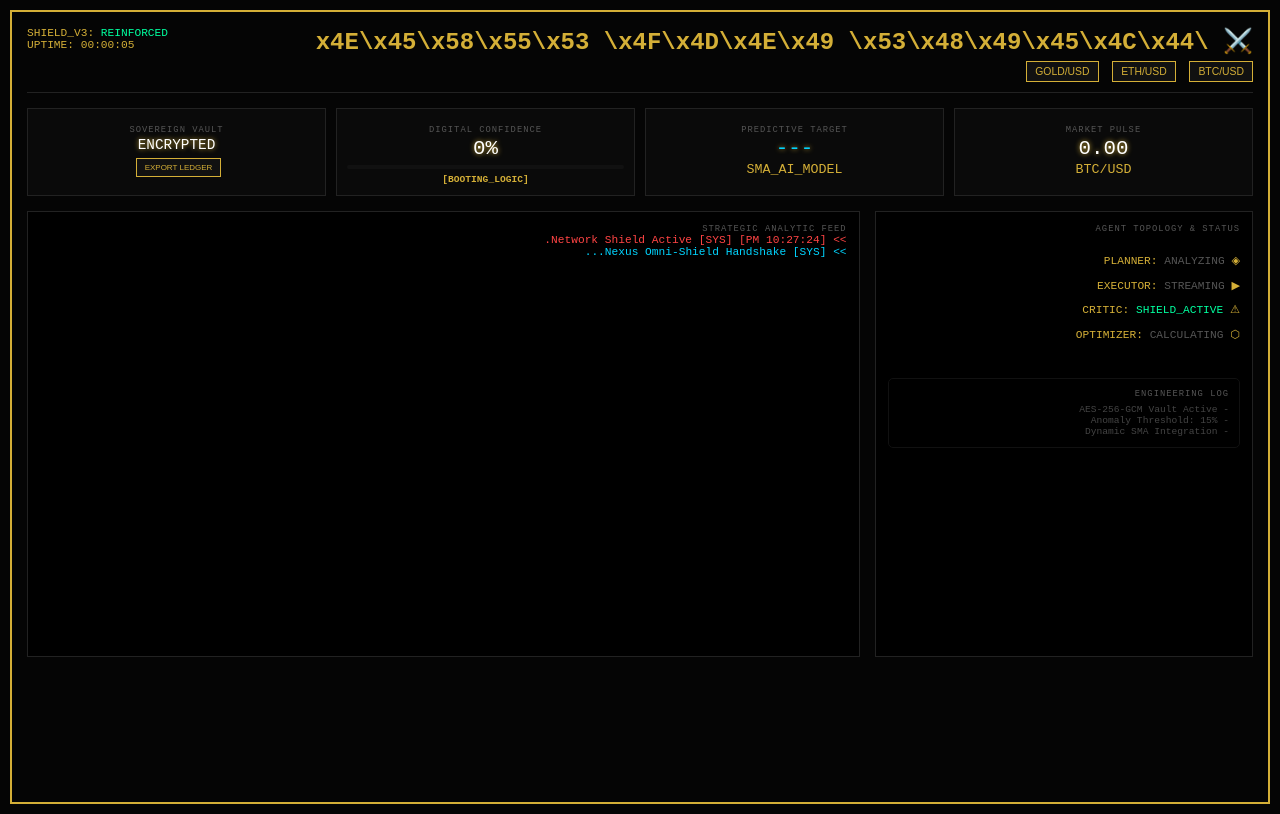
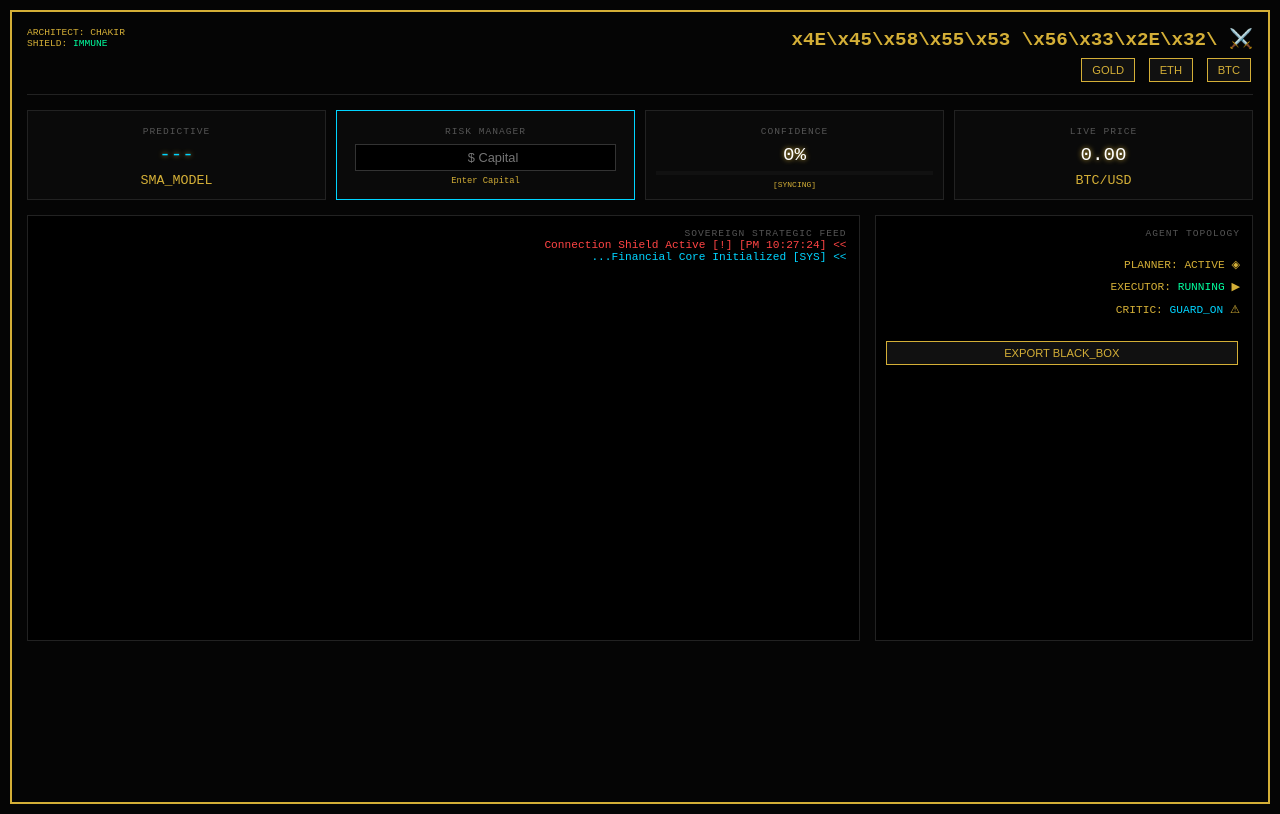
Before and after one commit to GuardrailEngine/nexus-v3.1-core, a plain HTML site: page index.html in a window 1280 px wide. Drawn offline with Linux system fonts and the light colour scheme; no server answers.

Commit message:
Update title and layout for NEXUS v3.2

```diff
--- a/index.html
+++ b/index.html
@@ -3,35 +3,36 @@
 <head>
     <meta charset="UTF-8">
     <meta name="viewport" content="width=device-width, initial-scale=1.0">
-    <title>NEXUS v3.1 | OMNI_SHIELD</title>
+    <title>NEXUS v3.2 | FINANCIAL ARCHITECT</title>
     <style>
         :root { --g: #d4af37; --bg: #050505; --s: #00ff9f; --a: #00d4ff; --e: #ff4444; }
         body { background: var(--bg); color: var(--g); font-family: 'Courier New', monospace; margin: 0; padding: 10px; overflow-x: hidden; }
         ._0x_frame { border: 2px solid var(--g); padding: 15px; max-width: 1300px; margin: auto; min-height: 95vh; transition: 0.3s; position: relative; }
 
-        /* التنبيهات البصرية */
         .bullish { box-shadow: inset 0 0 40px rgba(0, 255, 159, 0.15); border-color: var(--s) !important; }
         .bearish { box-shadow: inset 0 0 40px rgba(255, 68, 68, 0.15); border-color: var(--e) !important; }
         .anomaly_flash { animation: flash_red 0.5s infinite; }
         @keyframes flash_red { 0% { background: transparent; } 50% { background: rgba(255, 68, 68, 0.1); } 100% { background: transparent; } }
 
         header { display: flex; justify-content: space-between; border-bottom: 1px solid #222; padding-bottom: 10px; margin-bottom: 15px; }
-        ._grid { display: grid; grid-template-columns: repeat(4, 1fr); gap: 10px; margin-bottom: 15px; }
+        ._grid { display: grid; grid-template-columns: repeat(2, 1fr); gap: 10px; margin-bottom: 15px; }
+        @media (min-width: 768px) { ._grid { grid-template-columns: repeat(4, 1fr); } }
+
         ._card { background: #0a0a0a; border: 1px solid #222; padding: 10px; text-align: center; position: relative; }
-        ._val { display: block; font-size: 1.3rem; color: #fff; text-shadow: 0 0 5px var(--g); }
+        ._val { display: block; font-size: 1.2rem; color: #fff; text-shadow: 0 0 5px var(--g); margin: 5px 0; }
 
-        ._view { display: grid; grid-template-columns: 1fr 2.2fr; gap: 15px; }
-        ._panel { border: 1px solid #222; background: #000; padding: 12px; height: 420px; position: relative; overflow: hidden; }
+        ._view { display: grid; grid-template-columns: 1fr; gap: 15px; }
+        @media (min-width: 768px) { ._view { grid-template-columns: 1fr 2.2fr; } }
 
-        .btn { background: #111; border: 1px solid var(--g); color: var(--g); padding: 4px 8px; cursor: pointer; font-size: 0.65rem; margin-left: 4px; }
+        ._panel { border: 1px solid #222; background: #000; padding: 12px; height: 400px; position: relative; overflow: hidden; }
+        .btn { background: #111; border: 1px solid var(--g); color: var(--g); padding: 5px 10px; cursor: pointer; font-size: 0.7rem; margin: 2px; }
         .btn:hover { background: var(--g); color: #000; }
 
-        #_feed { font-size: 0.7rem; color: var(--a); height: 360px; overflow-y: hidden; }
-        .label { color: #555; font-size: 0.55rem; text-transform: uppercase; letter-spacing: 1px; }
+        #_feed { font-size: 0.7rem; color: var(--a); height: 320px; overflow-y: hidden; }
+        .label { color: #555; font-size: 0.6rem; text-transform: uppercase; letter-spacing: 1px; }
 
-        /* مؤشر الثقة */
-        #conf_bar { height: 100%; transition: width 0.8s ease; border-radius: 2px; }
-        #strat_advice { font-size: 0.6rem; margin-top: 5px; font-weight: bold; }
+        input { background: #000; color: var(--a); border: 1px solid #333; font-size: 0.8rem; text-align: center; width: 90%; padding: 5px; margin-top: 5px; outline: none; }
+        #conf_bar { height: 4px; transition: width 0.8s ease; border-radius: 2px; margin-top: 5px; }
     </style>
 </head>
 <body oncontextmenu="return false;">
@@ -39,84 +40,75 @@
 <div class="_0x_frame" id="nx_core">
     <header>
         <div>
-            <h2 style="margin:0;">⚔️ \x4E\x45\x58\x55\x53 \x4F\x4D\x4E\x49 \x53\x48\x49\x45\x4C\x44</h2>
+            <h2 style="margin:0; font-size: 1.2rem;">⚔️ \x4E\x45\x58\x55\x53 \x56\x33\x2E\x32</h2>
             <div style="margin-top:5px;">
-                <button class="btn" onclick="svc('BTCUSDT')">BTC/USD</button>
-                <button class="btn" onclick="svc('ETHUSDT')">ETH/USD</button>
-                <button class="btn" onclick="svc('PAXGUSDT')">GOLD/USD</button>
+                <button class="btn" onclick="svc('BTCUSDT')">BTC</button>
+                <button class="btn" onclick="svc('ETHUSDT')">ETH</button>
+                <button class="btn" onclick="svc('PAXGUSDT')">GOLD</button>
             </div>
         </div>
-        <div style="text-align:left; font-size: 0.7rem;">
-            <div>SHIELD_V3: <span id="sh_st" style="color:var(--s)">REINFORCED</span></div>
-            <div>UPTIME: <span id="timer">00:00:00</span></div>
+        <div style="text-align:left; font-size: 0.6rem;">
+            <div>ARCHITECT: <span style="color:var(--g)">CHAKIR</span></div>
+            <div>SHIELD: <span id="sh_st" style="color:var(--s)">IMMUNE</span></div>
         </div>
     </header>
 
     <div class="_grid">
-        <div class="_card"><span class="label">Market Pulse</span><span class="_val" id="cp">0.00</span><small id="an">BTC/USD</small></div>
+        <div class="_card"><span class="label">Live Price</span><span class="_val" id="cp">0.00</span><small id="an">BTC/USD</small></div>
 
-        <div class="_card"><span class="label">Predictive Target</span><span class="_val" id="pt" style="color:var(--a)">---</span><small>SMA_AI_MODEL</small></div>
-
-        <div class="_card">
-            <span class="label">Digital Confidence</span>
+        <div class="_card"><span class="label">Confidence</span>
             <span class="_val" id="cv">0%</span>
-            <div style="width:100%; background:#111; height:4px; margin-top:5px; border-radius:2px;">
-                <div id="conf_bar" style="width:0%; background:var(--s);"></div>
-            </div>
-            <div id="strat_advice" style="color:var(--g)">[BOOTING_LOGIC]</div>
+            <div style="width:100%; background:#111; height:4px;"><div id="conf_bar" style="width:0%; background:var(--s);"></div></div>
+            <div id="strat_advice" style="font-size:0.5rem; margin-top:5px;">[SYNCING]</div>
         </div>
 
-        <div class="_card"><span class="label">Sovereign Vault</span><span class="_val" style="font-size:0.9rem;">ENCRYPTED</span><button class="btn" style="font-size:0.5rem;margin-top:5px;" onclick="exp()">EXPORT LEDGER</button></div>
+        <div class="_card" style="border-color: var(--a);">
+            <span class="label">Risk Manager</span>
+            <input type="number" id="balance" placeholder="Capital $" oninput="runRisk()">
+            <div id="risk_result" style="font-size:0.55rem; color:var(--g); margin-top:5px;">Enter Capital</div>
+        </div>
+
+        <div class="_card"><span class="label">Predictive</span><span class="_val" id="pt" style="color:var(--a)">---</span><small>SMA_MODEL</small></div>
     </div>
 
     <div class="_view">
         <div class="_panel">
-            <div class="label">Agent Topology & Status</div>
-            <div style="font-size:0.7rem; margin-top:15px; line-height:2.2;">
-                <div>◈ PLANNER: <span id="s1" style="color:#555">ANALYZING</span></div>
-                <div>▶ EXECUTOR: <span id="s2" style="color:#555">STREAMING</span></div>
-                <div>⚠ CRITIC: <span id="s3" style="color:var(--s)">SHIELD_ACTIVE</span></div>
-                <div>⬡ OPTIMIZER: <span id="s4" style="color:#555">CALCULATING</span></div>
-            </div>
-            <div style="margin-top:30px; padding:10px; border:1px solid #111; border-radius:5px;">
-                <div class="label">Engineering Log</div>
-                <div style="font-size:0.6rem; color:#444; margin-top:5px;">
-                    - AES-256-GCM Vault Active<br>
-                    - Anomaly Threshold: 15%<br>
-                    - Dynamic SMA Integration
-                </div>
+            <div class="label">Agent Topology</div>
+            <div style="font-size:0.7rem; margin-top:15px; line-height:2;">
+                <div>◈ PLANNER: <span id="s1" style="color:var(--g)">ACTIVE</span></div>
+                <div>▶ EXECUTOR: <span id="s2" style="color:var(--s)">RUNNING</span></div>
+                <div>⚠ CRITIC: <span id="s3" style="color:var(--a)">GUARD_ON</span></div>
+                <button class="btn" style="width:100%; margin-top:20px;" onclick="exp()">EXPORT BLACK_BOX</button>
             </div>
         </div>
 
         <div class="_panel">
-            <div class="label">Strategic Analytic Feed</div>
-            <div id="_feed">>> [SYS] Nexus Omni-Shield Handshake...</div>
+            <div class="label">Sovereign Strategic Feed</div>
+            <div id="_feed">>> [SYS] Financial Core Initialized...</div>
         </div>
     </div>
 </div>
 
 <script>
     (function(){
-        let cas = 'BTCUSDT', hist = [], logs = [], st = Date.now();
+        let cas = 'BTCUSDT', hist = [], logs = [], lp = 0;
         const thr = 0.15;
 
-        window.svc = (a) => { cas = a; document.getElementById('an').textContent = a; hist = []; log(`[SYS] Switching Target: ${a}`, '#d4af37'); };
+        window.svc = (a) => { cas = a; document.getElementById('an').textContent = a; hist = []; log(`[SYS] Switching to ${a}`, '#d4af37'); };
 
         async function engine() {
             try {
                 const res = await fetch(`https://api.binance.com/api/v3/ticker/price?symbol=${cas}`);
                 const data = await res.json();
                 const p = parseFloat(data.price);
+                lp = p;
 
-                // --- نظام الحصانة (Immunity Shield) ---
-                let dev = 0;
                 if (hist.length > 5) {
                     let avg = hist.reduce((a, b) => a + b) / hist.length;
-                    dev = Math.abs(p - avg) / avg;
+                    let dev = Math.abs(p - avg) / avg;
                     if (dev > thr) {
                         document.getElementById('nx_core').classList.add('anomaly_flash');
-                        log(`[CRITIC] ANOMALY DETECTED: Data Intercepted and Blocked.`, '#ff4444');
-                        updateConfidence(0, dev);
+                        log(`[CRITIC] SHIELD: Anomaly Blocked @ ${p}`, '#ff4444');
                         return;
                     }
                 }
@@ -125,74 +117,54 @@
                 hist.push(p); if(hist.length > 20) hist.shift();
 
                 let ch = hist.length > 1 ? p - hist[0] : 0;
-                let tar = p + (ch * 0.3);
+                let tar = p + (ch * 0.4);
                 let vol = hist.length > 1 ? Math.max(...hist) - Math.min(...hist) : 0;
 
-                updateUI(p, tar, vol, ch, dev);
+                upd(p, tar, vol, ch);
+                runRisk();
 
-            } catch (e) { log(`[SYS] Network Shield Active.`, '#ff4444'); }
+            } catch (e) { log(`[!] Connection Shield Active`, '#ff4444'); }
         }
 
-        function updateUI(p, t, v, ch, dev) {
-            const core = document.getElementById('nx_core');
+        function upd(p, t, v, ch) {
             document.getElementById('cp').textContent = p.toLocaleString();
             document.getElementById('pt').textContent = t.toLocaleString(undefined, {maximumFractionDigits: 2});
 
-            updateConfidence(v, dev);
+            let conf = Math.max(5, Math.min(99, 100 - (v / 10)));
+            document.getElementById('cv').textContent = conf.toFixed(0) + '%';
+            document.getElementById('conf_bar').style.width = conf + '%';
 
-            if(ch > 0.05) {
-                core.className = '_0x_frame bullish';
-                log(`[PLANNER] Signal: Bullish Trend. Target: ${t.toFixed(2)}`, '#00ff9f');
-            } else if(ch < -0.05) {
-                core.className = '_0x_frame bearish';
-                log(`[PLANNER] Signal: Bearish Pressure. Target: ${t.toFixed(2)}`, '#ff4444');
-            } else { core.className = '_0x_frame'; }
+            const ad = document.getElementById('strat_advice');
+            if(conf > 80) { ad.textContent = '[HIGH_RELIANCE]'; ad.style.color = 'var(--s)'; }
+            else { ad.textContent = '[MARKET_NOISE]'; ad.style.color = 'var(--g)'; }
+
+            const core = document.getElementById('nx_core');
+            if(ch > 0.01) { core.className = '_0x_frame bullish'; }
+            else if(ch < -0.01) { core.className = '_0x_frame bearish'; }
         }
 
-        function updateConfidence(vol, dev) {
-            let conf = 100 - (vol / 5) - (dev * 200);
-            conf = Math.max(5, Math.min(99, conf));
-
-            const cv = document.getElementById('cv');
-            const cb = document.getElementById('conf_bar');
-            const ad = document.getElementById('strat_advice');
-
-            cv.textContent = conf.toFixed(0) + '%';
-            cb.style.width = conf + '%';
-
-            if(conf > 75) {
-                cb.style.background = 'var(--s)';
-                ad.textContent = '[STRATEGY: HIGH_RELIANCE]';
-                ad.style.color = 'var(--s)';
-            } else if(conf > 45) {
-                cb.style.background = 'var(--g)';
-                ad.textContent = '[STRATEGY: VOLATILE_WATCH]';
-                ad.style.color = 'var(--g)';
-            } else {
-                cb.style.background = 'var(--e)';
-                ad.textContent = '[STRATEGY: MARKET_NOISE]';
-                ad.style.color = 'var(--e)';
+        window.runRisk = () => {
+            let b = document.getElementById('balance').value;
+            if (b > 0 && lp > 0) {
+                let risk = b * 0.01;
+                let pos = risk / (lp * 0.02);
+                document.getElementById('risk_result').innerHTML = `Safe Pos: ${pos.toFixed(4)}<br>SL: ${(lp * 0.98).toFixed(2)}`;
             }
-        }
+        };
 
         function log(m, c) {
             let msg = `[${new Date().toLocaleTimeString()}] ${m}`;
             logs.push(msg);
             let d = document.createElement('div'); d.style.color = c; d.textContent = `>> ${msg}`;
             const f = document.getElementById('_feed'); f.prepend(d);
-            if(f.childNodes.length > 20) f.lastChild.remove();
+            if(f.childNodes.length > 15) f.lastChild.remove();
         }
 
         window.exp = () => {
             const b = new Blob([logs.join('\n')], {type: 'text/plain'});
-            const u = window.URL.createObjectURL(b);
-            const a = document.createElement('a'); a.href = u; a.download = `NEXUS_OMNI_LEDGER.txt`; a.click();
+            const a = document.createElement('a'); a.href = window.URL.createObjectURL(b); a.download = `NEXUS_ARCHITECT.txt`; a.click();
         };
 
-        setInterval(() => {
-            let d = Math.floor((Date.now()-st)/1000);
-            document.getElementById('timer').textContent = new Date(d * 1000).toISOString().substr(11, 8);
-        }, 1000);
         setInterval(engine, 4000);
     })();
 </script>
```
